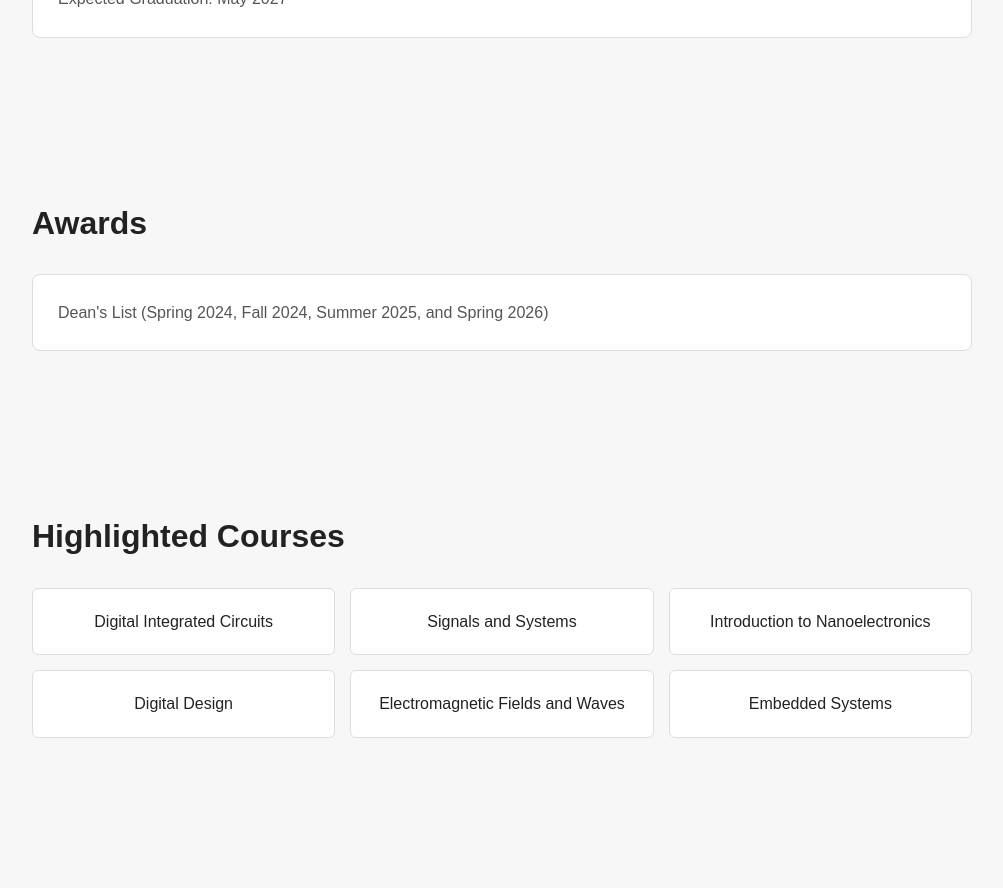
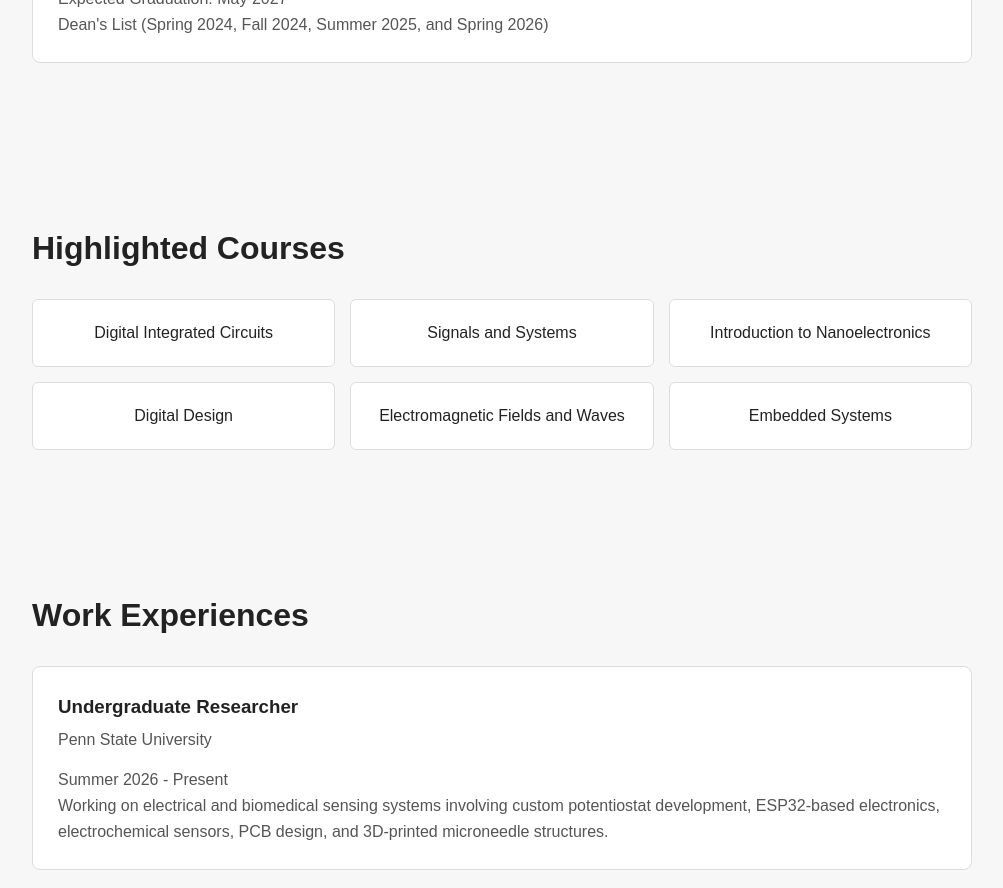
Before and after one commit to Schugh26/sumit-portfolio, a Next.js app: page / in a window 1280 px wide. Shown: the part 1240-2128 px from the top of the page, without its empty margins (138-1141 px from the left). Built offline with nearby package versions, Linux system fonts and the light colour scheme.

Commit message:
Added resume PDF

```diff
--- a/app/page.tsx
+++ b/app/page.tsx
@@ -64,19 +64,12 @@ export default function Home() {
           </p>
           <p>University Park, Pennsylvania</p>
           <p>Expected Graduation: May 2027</p>
-        </div>
-      </section>
-
-      {/* Awards */}
-      <section className="section">
-        <h2>Awards</h2>
-
-        <div className="card">
           <p>
             Dean's List (Spring 2024, Fall 2024, Summer 2025, and Spring 2026)
           </p>
         </div>
       </section>
+
 
       {/* Highlighted Courses */}
       <section className="section">
```
